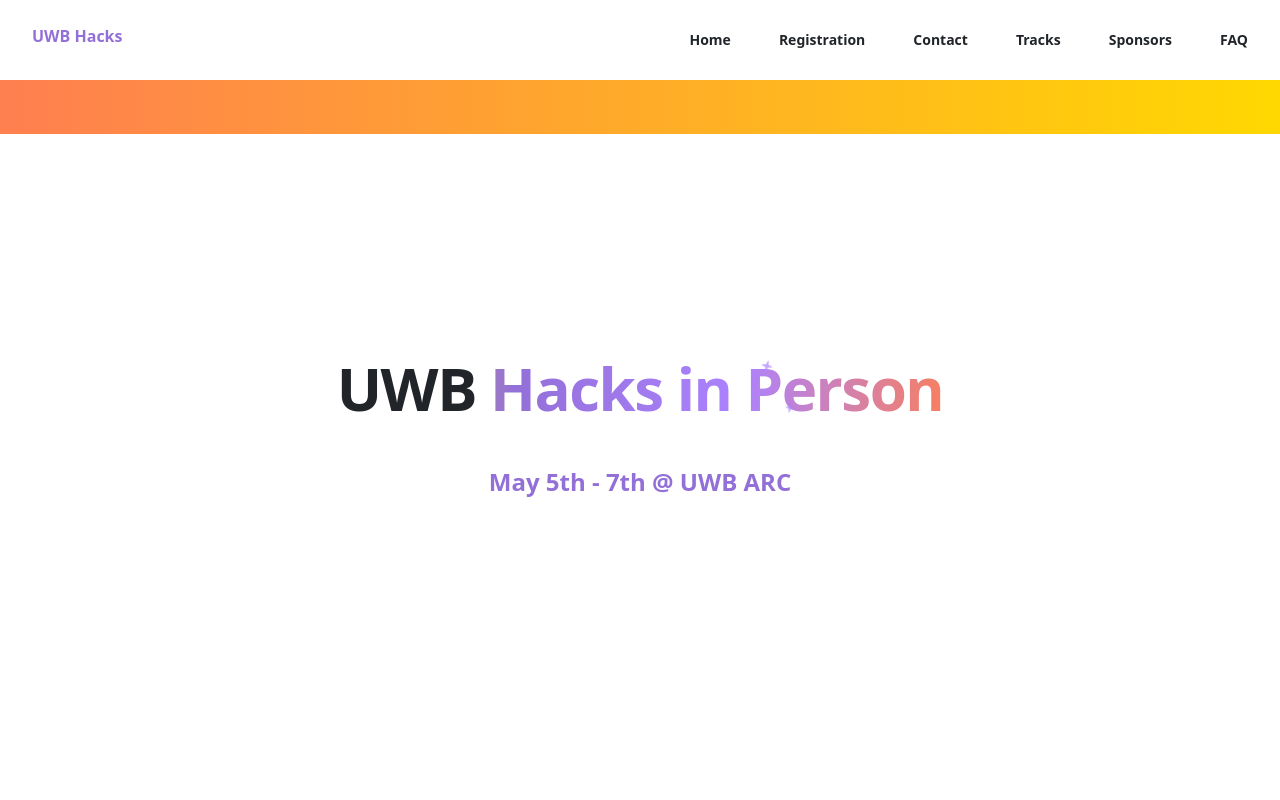
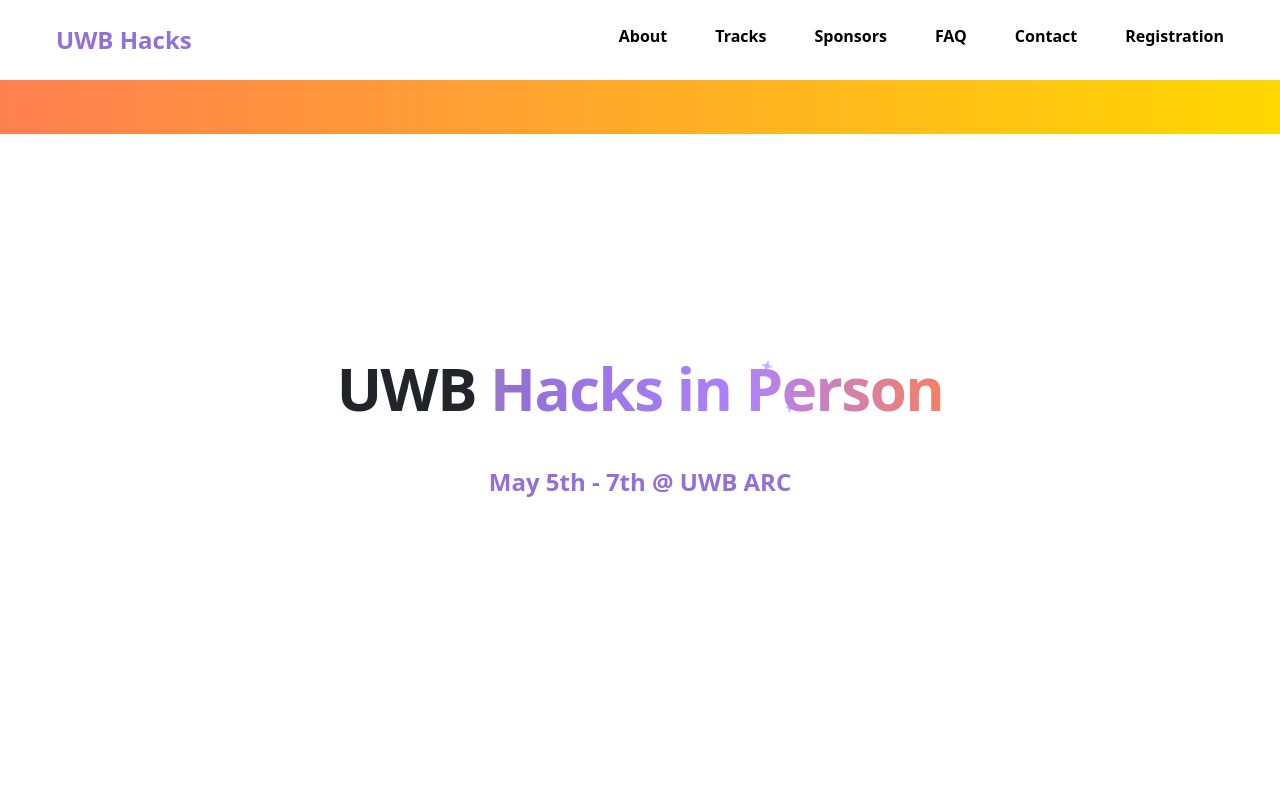
Before and after one commit to UWB-ACM/uwb-hacks24, a React (Create React App) app: page / in a window 1280 px wide. Shown: the top 800 px of the page. Built offline with nearby package versions, Linux system fonts and the light colour scheme; what tw-elements would draw is missing.

Commit message:
changes to header

```diff
--- a/src/Home/Header.js
+++ b/src/Home/Header.js
@@ -79,15 +79,15 @@
 
     return (
         <header className={`sticky transition top-0 z-20 ${headerOpacity ? 'bg-opacity-90  bg-light-gray' : 'bg-opacity-100 bg-white' } duration-50`}>
-            <nav className="mx-auto flex max-w-7xl items-center justify-between p-6 lg:px-8 h-20" aria-label="Global">
+            <nav className="mx-auto flex max-w-7xl items-center justify-between  lg:px-8 h-20" aria-label="Global">
                 <div className="flex lg:flex-1  h-full">
-                    <span className="text-purple font-bold ">UWB Hacks</span>
+                    <span className="mt-4 mx-4 text-purple text-2xl font-bold ">UWB Hacks</span>
                     {/*<img className="h-full" src=" " alt="UWB Hacks Logo" />*/}
                 </div>
                 <div className="flex lg:hidden ">
                     <button
                         type="button"
-                        className="-m-2.5 inline-flex items-center justify-center rounded-md p-2.5 text-gray-700 hover:bg-light-purple"
+                        className="-m-2.5 inline-flex items-center justify-center rounded-md p-2.5 text-gray-700 hover:bg-light-purple mr-3.5"
                         onClick={() => setMobileMenuOpen(true)}
                     >
                         <span className="sr-only">Open main menu</span>
@@ -95,38 +95,41 @@
                     </button>
                 </div>
 
-                <Popover.Group className="hidden lg:flex lg:gap-x-12">
-
-                    <NavLink to="/uwb-hacks23" className="text-sm font-semibold leading-6 text-gray-900 hover:text-yellow">
-                        Home
-                    </NavLink>
-                    <NavLink to="/uwb-hacks23/Registration" className="text-sm font-semibold leading-6 text-gray-900 hover:text-yellow">
-                        Registration
-                    </NavLink>
-                    <NavLink to="/uwb-hacks23/Contact" className="text-sm font-semibold leading-6 text-gray-900 hover:text-yellow">
-                        Contact
-                    </NavLink>
+                <Popover.Group className="hidden lg:flex h-full items-center justify-between">
+                    <Link to="aboutSection"
+                          smooth={'easeInOutQuint'}
+                          duration={200}
+                          offset={-80}
+                          className="text-1xl px-4 font-semibold leading-6 cursor-pointer items-center bg-opacity-10 hover:bg-light-purple h-full transition duration-500">
+                            <div className="text-black h-full mt-4">About</div>
+                    </Link>
                     <Link to="trackSection"
                           smooth={'easeInOutQuint'}
                           duration={200}
                           offset={-80}
-                          className="text-sm font-semibold leading-6 text-gray-900 cursor-pointer hover:text-yellow">
-                        Tracks
+                          className="text-1xl px-4 font-semibold leading-6 cursor-pointer items-center bg-opacity-10 hover:bg-light-purple h-full transition duration-500">
+                            <div className="text-black h-full mt-4">Tracks</div>
                     </Link>
                     <Link to="sponsorSection"
                           smooth={'easeInOutQuint'}
                           duration={200}
                           offset={-80}
-                          className="text-sm font-semibold leading-6 text-gray-900 cursor-pointer hover:text-yellow">
-                        Sponsors
+                          className="text-1xl px-4 font-semibold leading-6 cursor-pointer items-center bg-opacity-10 hover:bg-light-purple h-full transition duration-500">
+                            <div className="text-black h-full mt-4">Sponsors</div>
                     </Link>
                     <Link to="faqSection"
                           smooth={'easeInOutQuint'}
                           duration={200}
                           offset={-80}
-                          className="text-sm font-semibold leading-6 text-gray-900 cursor-pointer hover:text-yellow">
-                        FAQ
+                          className="text-1xl px-4 font-semibold leading-6 cursor-pointer items-center bg-opacity-10 hover:bg-light-purple h-full transition duration-500">
+                            <div className="text-black h-full mt-4">FAQ</div>
                     </Link>
+                    <NavLink to="/uwb-hacks23/Contact" className="text-1xl px-4 font-semibold leading-6 cursor-pointer items-center bg-opacity-10 hover:bg-light-purple h-full transition duration-500">
+                            <div className="text-black h-full mt-4">Contact</div>
+                    </NavLink>
+                    <NavLink to="/uwb-hacks23/Registration" className="text-1xl px-4 font-semibold leading-6 cursor-pointer items-center bg-opacity-10 hover:bg-light-purple h-full transition duration-500">
+                            <div className="text-black h-full mt-4">Registration</div>
+                    </NavLink>
 
                     {/*<div className="hidden lg:flex lg:flex-1 lg:justify-end ">*/}
                     {/*    <a href="#" className="text-sm font-semibold leading-6 text-gray-900 hover:text-yellow">*/}
@@ -141,7 +144,7 @@
                 <Dialog.Panel className="fixed inset-y-0 right-0 z-20 w-full overflow-y-auto bg-white px-6 py-6 sm:max-w-sm sm:ring-1 sm:ring-gray-900/10">
                     <div className="flex items-center justify-between">
                         <a href="#" className="-m-1.5 p-1.5">
-                            <span className="font-bold text-purple">UWB Hacks</span>
+                        <span className="mt-4 text-purple text-2xl font-bold ">UWB Hacks</span>
                             {/*<img*/}
                             {/*    className="h-8 w-auto"*/}
                             {/*    src=""*/}
--- a/src/Home/HeaderSection.js
+++ b/src/Home/HeaderSection.js
@@ -30,7 +30,7 @@
     return (
         <>
             <CountDownTimer/>
-            <div className="h-screen mx-auto py-32 sm:py-48 lg:py-56 bg-white bg-opacity-100"
+            <div className="h-screen mx-auto py-32 sm:py-48 lg:py-56 bg-white bg-opacity-100" id="aboutSection"
                  style={{
                      backgroundImage: `url("")`,
                      backgroundSize: 'cover',
```
